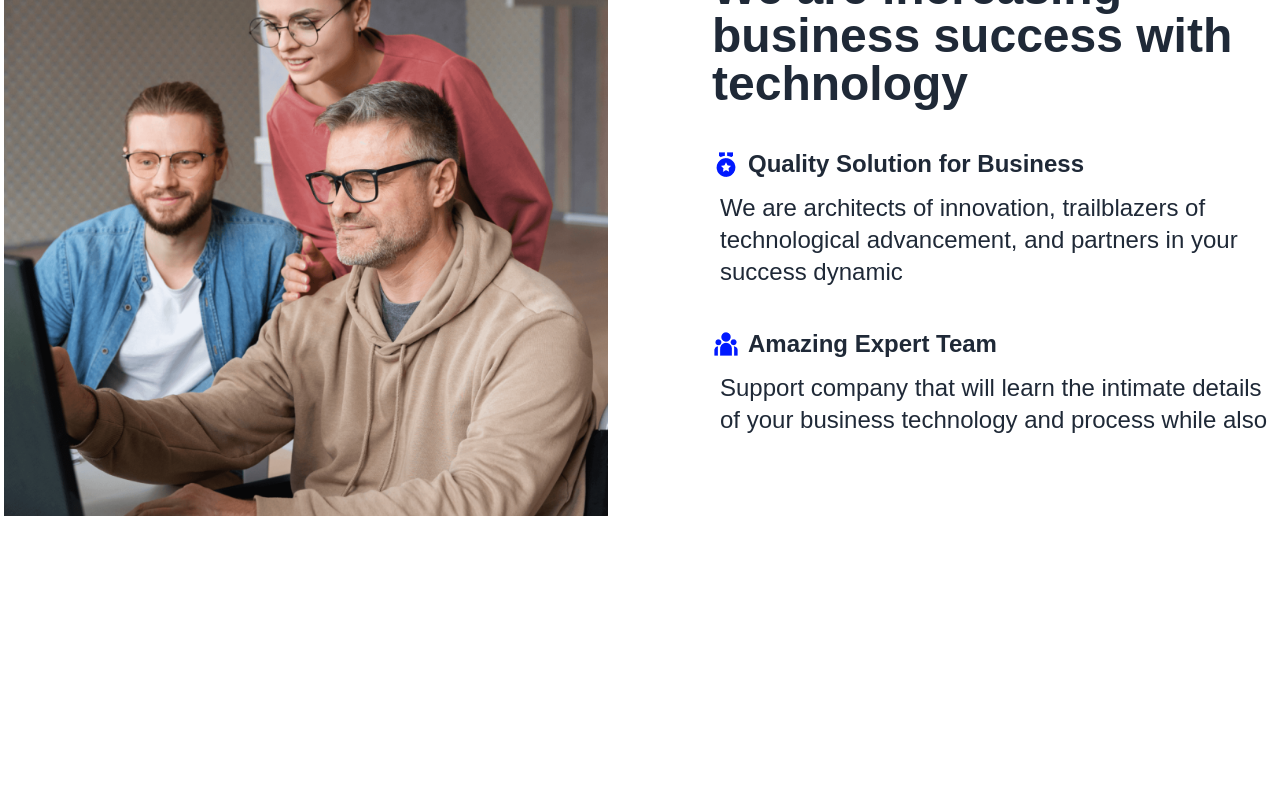
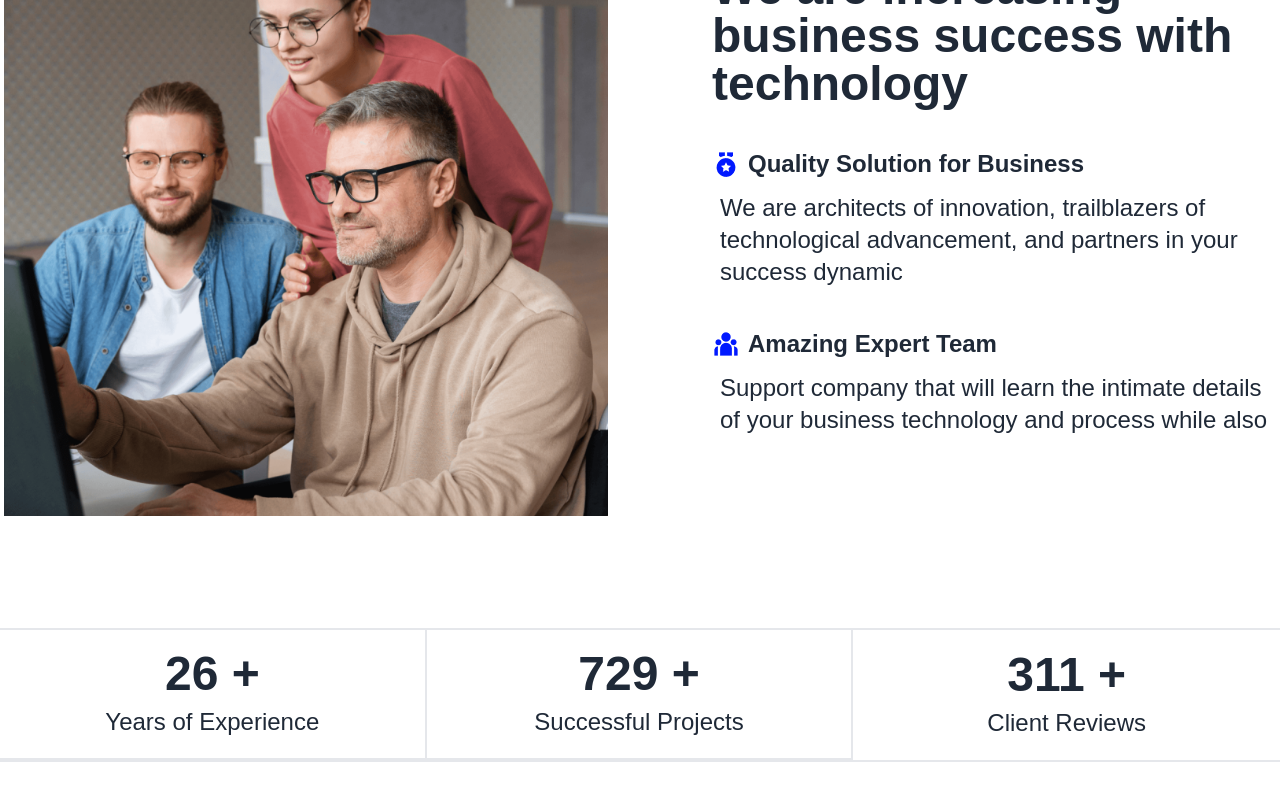
Before and after one commit to Amin7775/Tekup-Employee-Management-client-side, a React (Vite) app: page / in a window 1280 px wide. Shown: the part 1012-1812 px from the top of the page. Before the commit the page ends 1640 px from the top, so only its background shows below. Built offline with nearby package versions, Linux system fonts and the light colour scheme; a web font is replaced by a local one.

Commit message:
Added Stats section in home

```diff
--- a/package.json
+++ b/package.json
@@ -13,6 +13,7 @@
     "localforage": "^1.10.0",
     "match-sorter": "^6.3.4",
     "react": "^18.2.0",
+    "react-countup": "^6.5.3",
     "react-dom": "^18.2.0",
     "react-icons": "^5.2.1",
     "react-router-dom": "^6.23.1",
--- a/src/Pages/Home/Home.jsx
+++ b/src/Pages/Home/Home.jsx
@@ -1,12 +1,13 @@
 import AboutUs from "./AboutUs/AboutUs";
 import HomeBanner from "./HomeBanner/HomeBanner";
+import Stats from "./Stats/Stats";
 
 const Home = () => {
     return (
         <div>
             <HomeBanner></HomeBanner>
             <AboutUs></AboutUs>
-
+            <Stats></Stats>
         </div>
     );
 };
--- /dev/null
+++ b/src/Pages/Home/Stats/Stats.jsx
@@ -0,0 +1,55 @@
+import CountUp from "react-countup";
+
+const Stats = () => {
+  return (
+    <div className="container mx-auto grid grid-cols-1 md:grid-cols-3 border-2 border-x-0 mb-8 lg:mb-28 ">
+      {/* 1 */}
+      <div className="flex flex-col gap-2 justify-center items-center border-b-2 md:border-r-2 py-5">
+        <h1 className="text-3xl md:text-4xl lg:text-5xl font-bold">
+          <CountUp
+            delay={2}
+            enableScrollSpy={true}
+            scrollSpyDelay={500}
+            start={0}
+            end={26}
+            duration={5}
+            suffix=" +"
+          />
+        </h1>
+        <p className="text-xl md:text-2xl font-medium">Years of Experience</p>
+      </div>
+      {/* 2 */}
+      <div className="flex flex-col gap-2 justify-center items-center border-b-2 md:border-r-2 py-5">
+        <h1 className="text-3xl md:text-4xl lg:text-5xl font-bold">
+          <CountUp
+            delay={2}
+            enableScrollSpy={true}
+            scrollSpyDelay={500}
+            start={500}
+            end={730}
+            duration={5}
+            suffix=" +"
+          />
+        </h1>
+        <p className="text-xl md:text-2xl font-medium">Successful Projects</p>
+      </div>
+      {/* 3 */}
+      <div className="flex flex-col gap-2 justify-center items-center py-5">
+        <h1 className="text-3xl md:text-4xl lg:text-5xl font-bold">
+          <CountUp
+            delay={2}
+            enableScrollSpy={true}
+            scrollSpyDelay={500}
+            start={200}
+            end={312}
+            duration={5}
+            suffix=" +"
+          />
+        </h1>
+        <p className="text-xl md:text-2xl font-medium">Client Reviews</p>
+      </div>
+    </div>
+  );
+};
+
+export default Stats;
```
Also changed, not shown: 1 other file (tests, documents, lock files or other folders).
